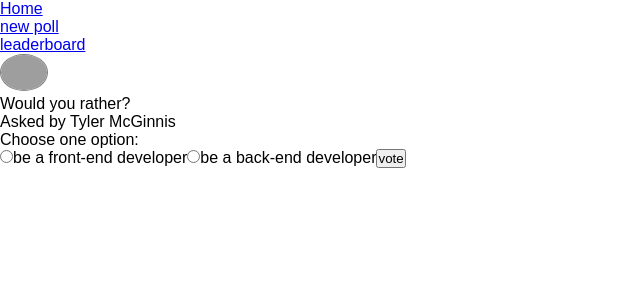
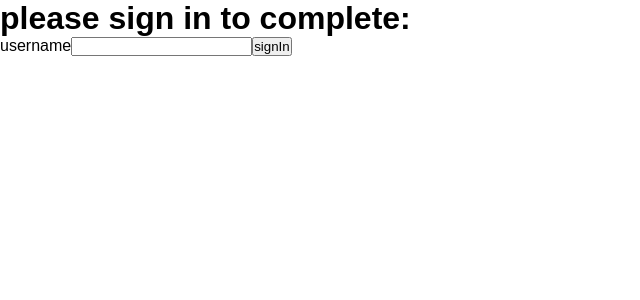
Before and after one commit to AbdulrhmanJo/WouldYouRather, a React (Create React App) app: page /questions/loxhs1bqm25b708cmbf3g in a window 1280 px wide. Shown: the top 300 px of the page, without its empty margins (0-640 px from the left). Built offline with nearby package versions, Linux system fonts and the light colour scheme; grey boxes are pictures that could not be loaded.

Commit message:
add signIn & signOut functionality

```diff
--- a/src/actions/authedUser.js
+++ b/src/actions/authedUser.js
@@ -1,4 +1,5 @@
 export const SET_AUTHED_USER = 'SET_AUTHED_USER'
+
 
 export function setAuthedUser(id){
     return {
--- a/src/actions/shared.js
+++ b/src/actions/shared.js
@@ -5,15 +5,12 @@ import { getInitialData } from '../utils/api'
 
 export const SAVE_QUESTIONS_ANSWER = 'SAVE_QUESTIONS_ANSWER'
 
-const authedUser_id = 'tylermcginnis'
-
 export function handleInitialData(){
     return (dispatch) => {
         return getInitialData()
         .then(({users,questions}) => {
             dispatch(receiveUsers(users))
             dispatch(receiveQuestions(questions))
-            dispatch(setAuthedUser(authedUser_id))
         })
     }
 }
--- a/src/components/App.js
+++ b/src/components/App.js
@@ -7,28 +7,52 @@ import PollPage from './pollPage'
 import Leaderboard from './Leaderboard'
 import NewPoll from './newPoll'
 import Navbar from './Navbar';
+import { setAuthedUser } from '../actions/authedUser'
 class App extends Component {
+  signIn = (event) => {
+    event.preventDefault()
+    const id = this.input.value
+    this.props.dispatch(setAuthedUser(id))
+  }
+
+  signOut = (event) => {
+    event.preventDefault()
+    const id = null
+    this.props.dispatch(setAuthedUser(id))
+  }
   componentDidMount(){
     this.props.dispatch(handleInitialData())
   }
 
   render(){
-    const { loading } = this.props
+    const { unAuthorised } = this.props
     return (
       <BrowserRouter>
-        <Navbar />
-        <div className="container">
-        { loading
-        ? <p>Loading</p>
-        : <div>
-            <Route path='/' exact component={Home} />
-            <Route path='/add' exact component={NewPoll} />
-            <Route path='/leaderboard' exact component={Leaderboard} />
-            <Route path='/questions/:id' exact component={PollPage} />
-          </div>
-        }
+        { unAuthorised
+          ? (
+              <div>
+                <h1>please sign in to complete:</h1>
+                <form onSubmit={this.signIn}>
+                  <label>
+                    username
+                    <input
+                      type='text'
+                      ref={(input) => this.input = input}/>
+                  </label>
+                  <button>signIn</button>
+                </form>
+              </div>
 
-        </div>
+            )
+          : <div className='container'>
+              <Navbar />
+              <button onClick={this.signOut}>signOut</button>
+              <Route exact path='/' component={Home} />
+              <Route path='/add' component={NewPoll} />
+              <Route path='/leaderboard' component={Leaderboard} />
+              <Route path='/questions/:id' component={PollPage} />
+            </div>
+          }
       </BrowserRouter>
 
     );
@@ -37,7 +61,7 @@ class App extends Component {
 
 const mapStateToProp = ({authedUser}) => {
   return{
-    loading: authedUser === null
+    unAuthorised: authedUser === null
   }
 }
 
--- a/src/components/Navbar.js
+++ b/src/components/Navbar.js
@@ -6,17 +6,17 @@ const Navbar = (props) => {
         <nav>
             <ul>
                 <li>
-                    <NavLink to="/" exact>
+                    <NavLink to="/">
                         Home
                     </NavLink>
                 </li>
                 <li>
-                    <NavLink to="/add" exact>
+                    <NavLink to="/add">
                         new poll
                     </NavLink>
                 </li>
                 <li>
-                    <NavLink to="/leaderboard" exact>
+                    <NavLink to="/leaderboard">
                         leaderboard
                     </NavLink>
                 </li>
```
